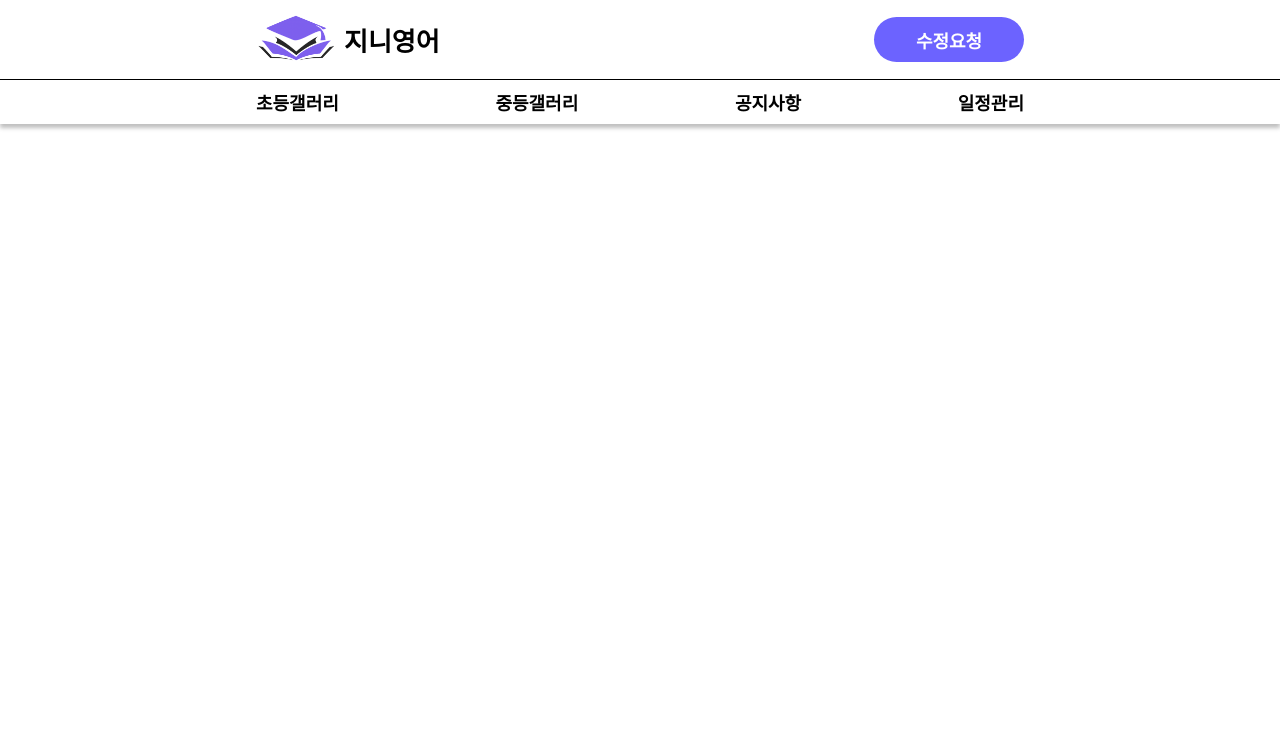
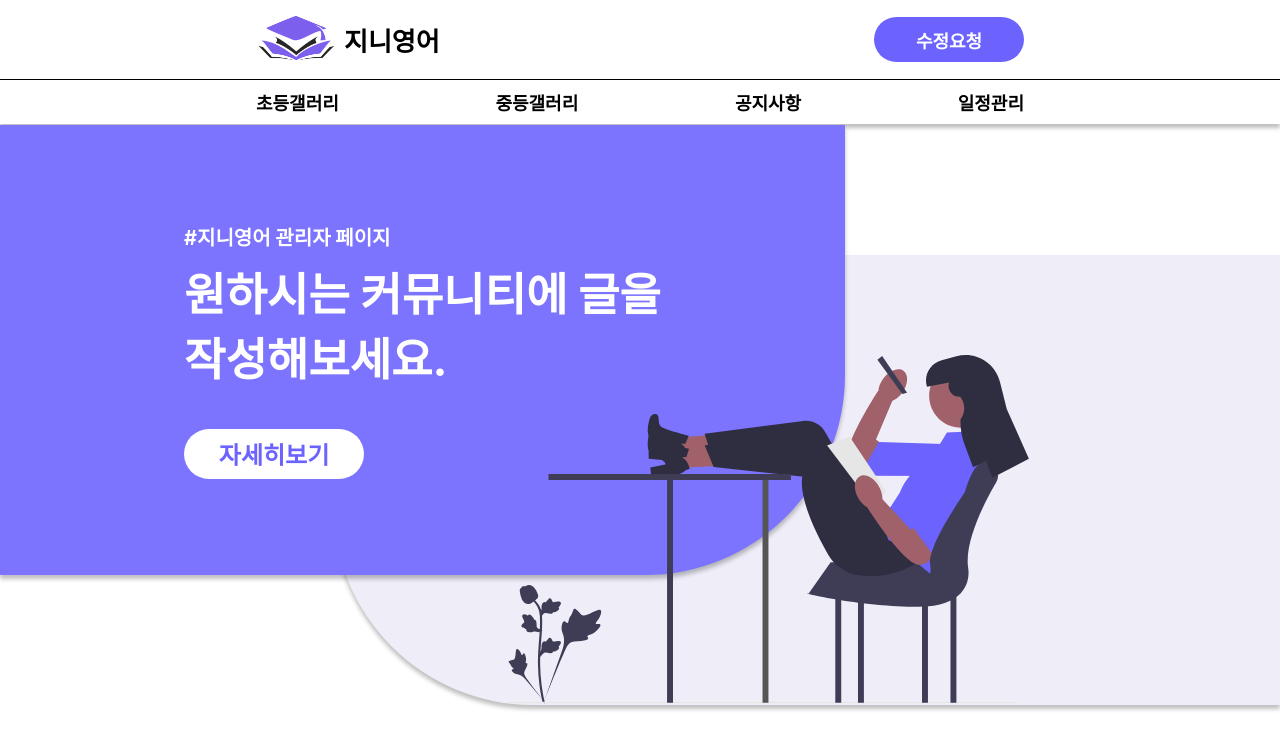
Before and after one commit to jiniEng/genieEng-admin-frontEnd-V1, a Next.js app: page / in a window 1280 px wide. Shown: the top 750 px of the page. Built offline with nearby package versions, Linux system fonts and the light colour scheme.

Commit message:
CREATE: main banner

```diff
--- /dev/null
+++ b/components/main/banner.tsx
@@ -0,0 +1,105 @@
+import styled from "@emotion/styled";
+import type { NextPage } from "next";
+
+const Banner: NextPage = () => {
+  return (
+    <BannerSection>
+      <PurpleBox>
+        <DescriptionWrap>
+          <Hashtag>#지니영어 관리자 페이지</Hashtag>
+          <Title>
+            <p>원하시는 커뮤니티에 글을</p>
+            <p>작성해보세요.</p>
+          </Title>
+          <ReadMore>자세히보기</ReadMore>
+        </DescriptionWrap>
+      </PurpleBox>
+      <SkyBox />
+      <BannerImg />
+    </BannerSection>
+  );
+};
+
+const BannerImg = styled.div`
+  height: 350px;
+  aspect-ratio: 597/400;
+  background-image: url("/img/main/bannerImg.svg");
+  background-position: center;
+  background-repeat: no-repeat;
+  background-size: contain;
+  z-index: 2;
+  position: absolute;
+  bottom: 0;
+  right: 250px;
+`;
+
+const ReadMore = styled.button`
+  background-color: white;
+  color: #6c63ff;
+  width: 180px;
+  height: 50px;
+  font-size: 24px;
+  font-weight: bold;
+  border-radius: 200px;
+  margin-top: 40px;
+`;
+
+const Title = styled.h1`
+  font-size: 45px;
+  color: white;
+`;
+
+const Hashtag = styled.span`
+  font-size: 20px;
+  font-weight: bold;
+  color: white;
+  margin-bottom: 8px;
+`;
+
+const DescriptionWrap = styled.div`
+  width: fit-content;
+  height: fit-content;
+
+  display: flex;
+  flex-direction: column;
+  align-items: flex-start;
+`;
+
+const BannerSection = styled.div`
+  width: 100vw;
+  height: 580px;
+  position: relative;
+`;
+
+const Box = styled.div`
+  position: absolute;
+  height: 450px;
+  box-shadow: 0px 4px 4px rgba(0, 0, 0, 0.25);
+`;
+
+const PurpleBox = styled(Box)`
+  z-index: 1;
+  top: 0;
+  left: 0;
+
+  width: 66vw;
+
+  display: flex;
+  align-items: center;
+  justify-content: center;
+  flex-direction: column;
+
+  border-radius: 0 0 200px 0;
+
+  background-color: #7c74ff;
+`;
+
+const SkyBox = styled(Box)`
+  bottom: 0px;
+  right: 0;
+  width: 74vw;
+  border-radius: 0 0 0 200px;
+  background-color: #efeef8;
+`;
+
+export default Banner;
--- a/pages/index.tsx
+++ b/pages/index.tsx
@@ -1,7 +1,12 @@
-import type { NextPage } from "next";
+import Banner from "components/main/banner";
+import { NextPage } from "next";
 
 const Home: NextPage = () => {
-  return <div></div>;
+  return (
+    <>
+      <Banner />
+    </>
+  );
 };
 
 export default Home;
```
Also changed, not shown: public/img/main/bannerImg.svg (added).
